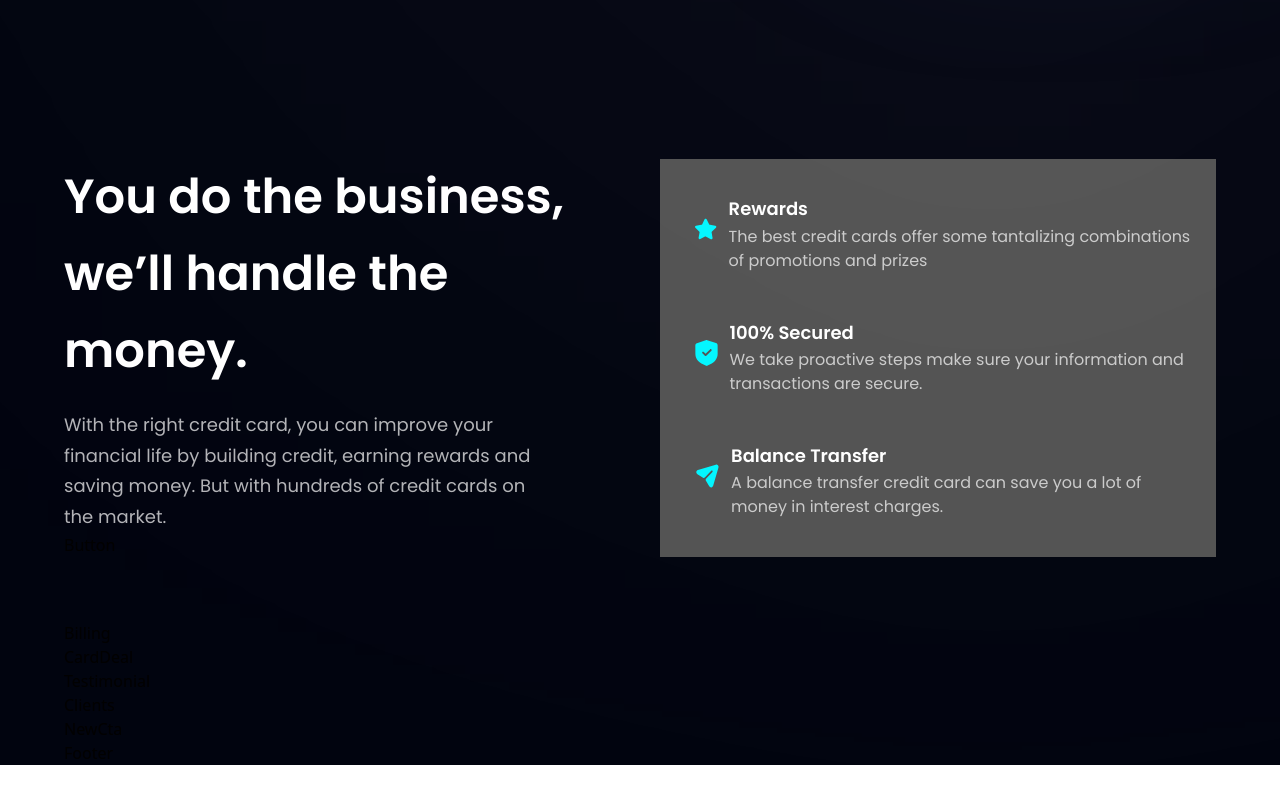
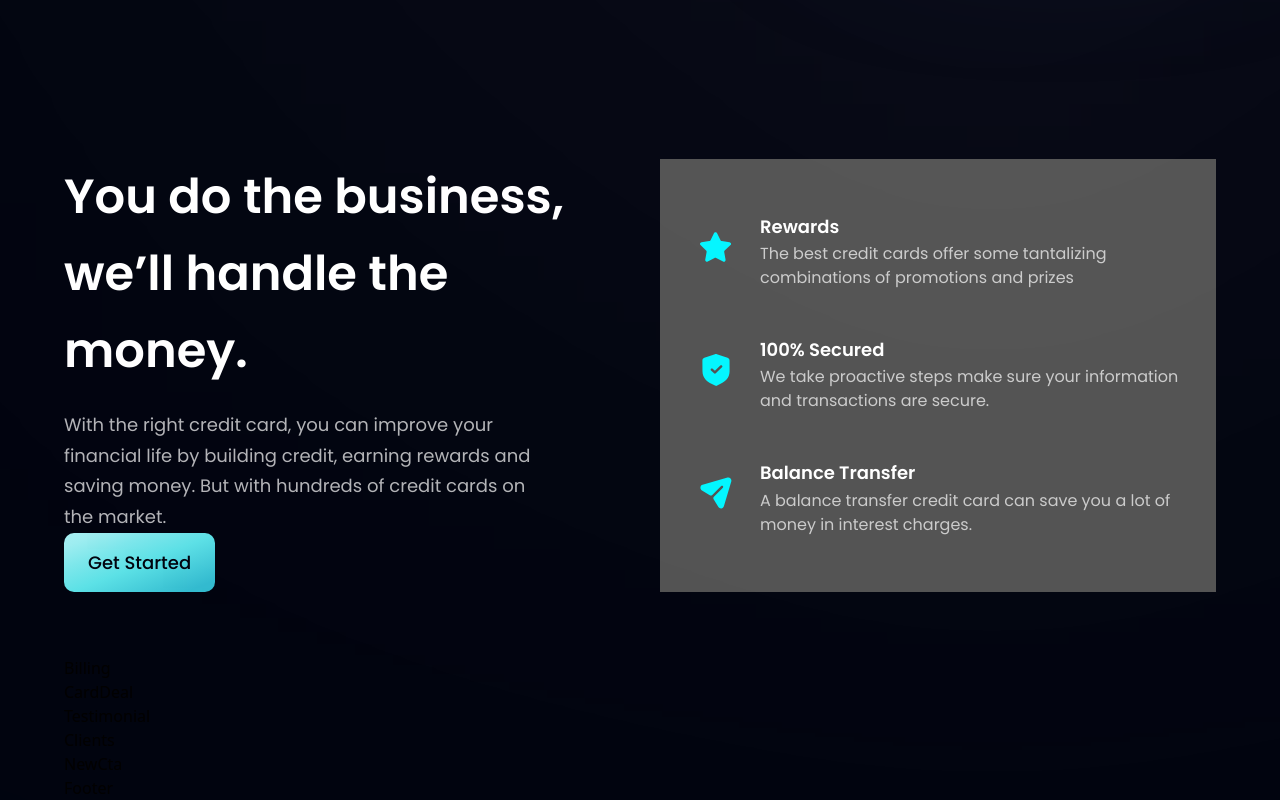
Before and after one commit to ylmgrbzz/Hoobank-Fully-Responsive-Website-with-Modern-UI-UX-in-React-JS-with-Tailwind, a React (Vite) app: page / in a window 1280 px wide. Shown: the part 850-1650 px from the top of the page. Before the commit the page ends 1615 px from the top, so only its background shows below. Built offline with nearby package versions, Linux system fonts and the light colour scheme.

Commit message:
Refactor Business and Button components

```diff
--- a/src/components/Business.jsx
+++ b/src/components/Business.jsx
@@ -15,7 +15,7 @@
       <div className={`  w-[64px] h-[64px] flex justify-center items-center `}>
         <img src={icon} alt="star" className="w-[50%] h-[50%] " />
       </div>
-      <div className="">
+      <div className="flex-1 flex  flex-col ml-3">
         <h4 className="font-poppins font-semibold text-white text-[18px] leading-[23.4px] mb-1">
           {title}
         </h4>
--- a/src/components/Button.jsx
+++ b/src/components/Button.jsx
@@ -2,7 +2,14 @@
 import React from "react";
 
 const Button = () => {
-  return <div>Button</div>;
+  return (
+    <button
+      type="button"
+      className={`py-4 px-6 font-poppins font-medium text-[18px] text-primary bg-blue-gradient rounded-[10px] outline-none `}
+    >
+      Get Started
+    </button>
+  );
 };
 
 export default Button;
```
